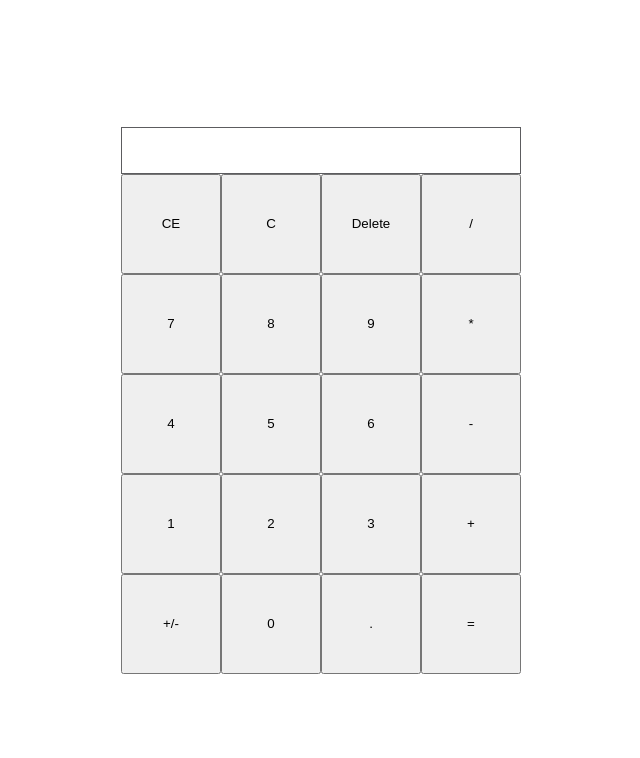
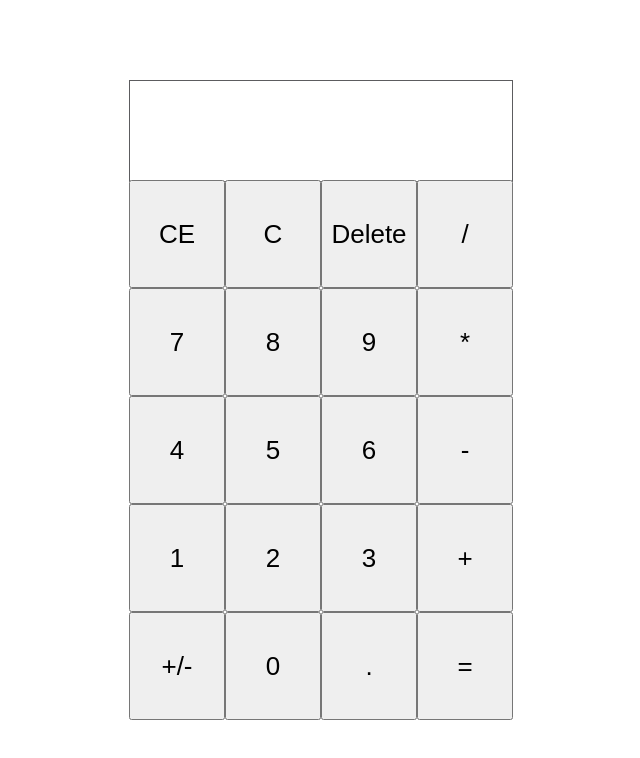
Before and after one commit to kemonprogrammer/calculator, a plain HTML site: page index.html in a window 1280 px wide. Shown: the whole page, without its empty margins (319-959 px from the left). Drawn offline with Linux system fonts and the light colour scheme.

Commit message:
Style calculator
- Add grid-template-areas
- Increase font-size

```diff
--- a/index.html
+++ b/index.html
@@ -12,34 +12,32 @@
 <body>
   <div class="wrapper">
     <div id="calculator" title="Only calculates 2 numbers at a time">
+
       <div id="display"></div>
-      <div id="buttons">
+      <button class="button">CE</button>
+      <button class="button" id="clear">C</button>
+      <button class="button" id="delete">Delete</button>
+      <button class="button operator" id="slash">/</button>
 
-        <button>CE</button>
-        <button id="clear">C</button>
-        <button id="delete">Delete</button>
-        <button class="operator" id="slash">/</button>
+      <button class="button number" id="_7">7</button>
+      <button class="button number" id="_8">8</button>
+      <button class="button number" id="_9">9</button>
+      <button class="button operator" id="asterisk">*</button>
 
-        <button class="number" id="_7">7</button>
-        <button class="number" id="_8">8</button>
-        <button class="number" id="_9">9</button>
-        <button class="operator" id="asterisk">*</button>
+      <button class="button number" id="_4">4</button>
+      <button class="button number" id="_5">5</button>
+      <button class="button number" id="_6">6</button>
+      <button class="button operator" id="minus">-</button>
 
-        <button class="number" id="_4">4</button>
-        <button class="number" id="_5">5</button>
-        <button class="number" id="_6">6</button>
-        <button class="operator" id="minus">-</button>
+      <button class="button number" id="_1">1</button>
+      <button class="button number" id="_2">2</button>
+      <button class="button number" id="_3">3</button>
+      <button class="button operator" id="plus">+</button>
 
-        <button class="number" id="_1">1</button>
-        <button class="number" id="_2">2</button>
-        <button class="number" id="_3">3</button>
-        <button class="operator" id="plus">+</button>
-
-        <button id="negative">+/-</button>
-        <button class="number" id="_0">0</button>
-        <button id="comma">.</button>
-        <button id="enter">=</button>
-      </div>
+      <button class="button" id="negative">+/-</button>
+      <button class="button number" id="_0">0</button>
+      <button class="button" id="comma">.</button>
+      <button class="button" id="enter">=</button>
     </div>
 
 
--- a/style.css
+++ b/style.css
@@ -1,6 +1,6 @@
 @font-face {
+  src: url(typeface/Digital7Mono-B1g5.ttf);
   font-family: Digital7;
-  src: url(typeface/Digital7Monoitalic-8xKz.ttf);
 }
 
 * {
@@ -8,8 +8,10 @@
 }
 
 :root {
+  box-sizing: border-box;
   font-family: Digital7;
   height: 100%;
+  --display-height: 100px;
 }
 
 body {
@@ -17,26 +19,30 @@ body {
 }
 
 .wrapper {
-  min-height: 100%;
+  height: 100%;
   display: flex;
   align-items: center;
   justify-content: center;
 }
 
 #calculator {
-  display: block;
+  display: grid;
+  grid-template: var(--display-height) repeat(5, 1fr) / repeat(4, 1fr);
+  grid-template-areas: "display display display display" "reset reset delete divide" "seven eight nine multiply" "four five six minus" "one two three plus" "negatve zero comma equals";
+  width: 30%;
+  height: 80%;
 }
 
 #display {
-  height: 25px;
+  grid-area: display;
+  height: var(--display-height);
+  line-height: var(--display-height);
   border: 1.5px solid rgb(92, 92, 95);
   text-align: right;
   font-size: 30pt;
-  padding: 10px 30px;
+  /* padding: 10px 30px; */
 }
 
-#buttons {
-  display: grid;
-  grid-template: repeat(5, 100px) / repeat(4, 100px);
-  /* grid-template-areas: "reset reset delete divide" "seven eight nine multiply" "four five six minus" "one two three plus" "negatve zero comma equals"; */
+.button {
+  font-size: 26px;
 }
```
